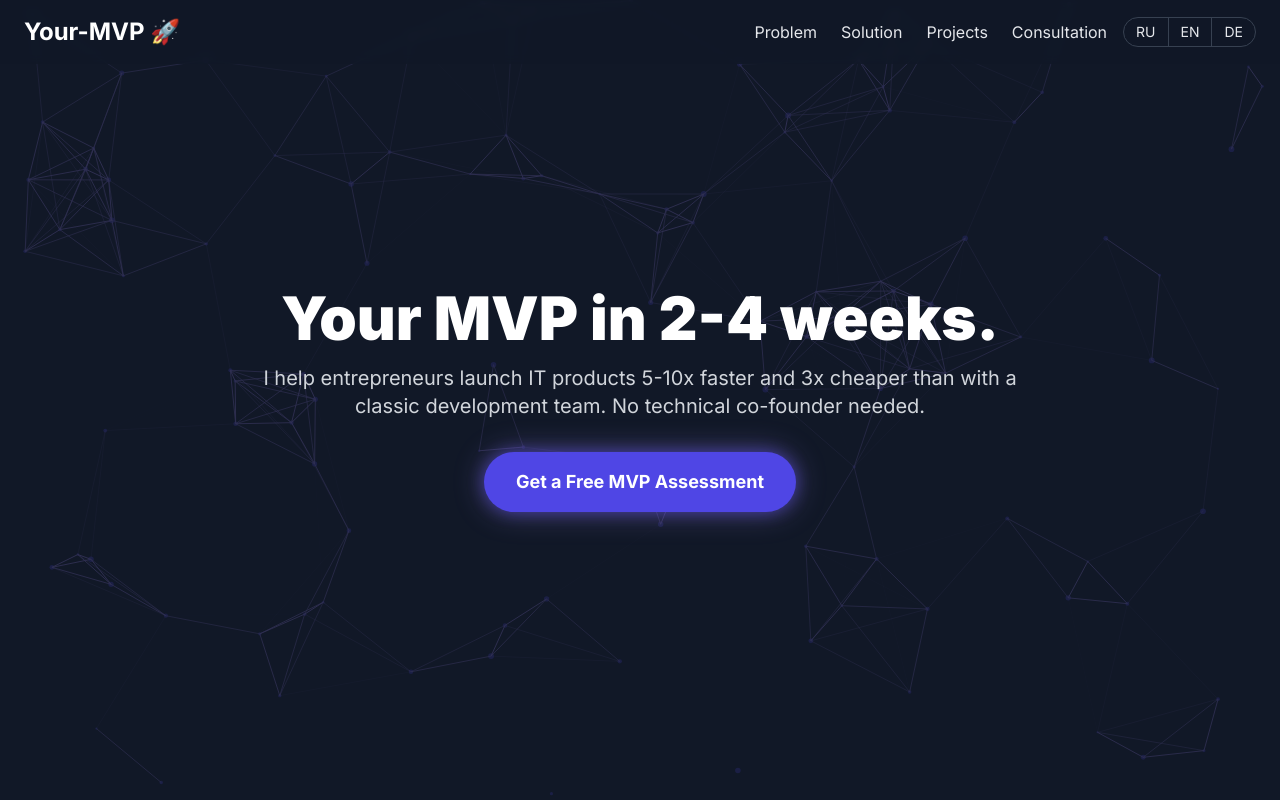
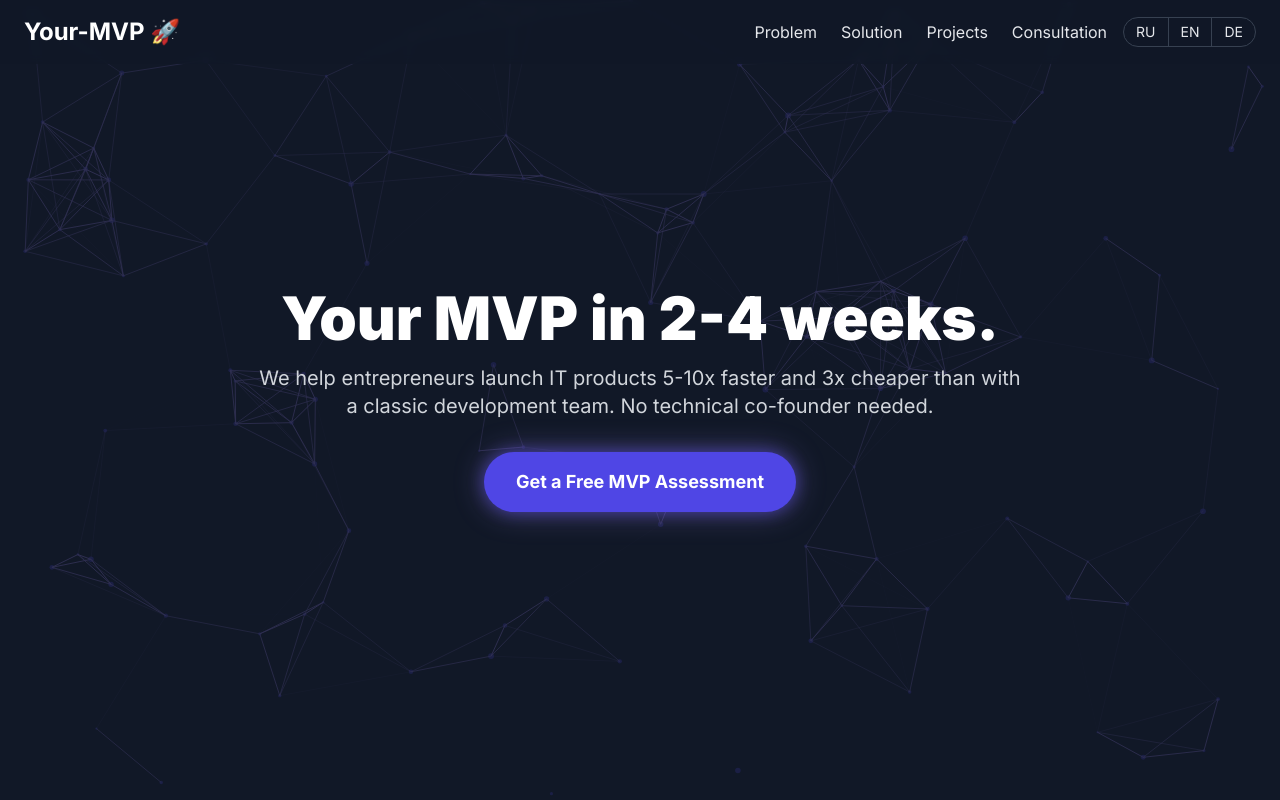
Before and after one commit to Your-MVP/YourMVP_Landing_with_bot, a website: page public/index.html in a window 1280 px wide. Shown: the top 800 px of the page. Drawn offline with nearby package versions, Linux system fonts and the light colour scheme.

Commit message:
fix: 1st person singular to plural

```diff
--- a/public/index.html
+++ b/public/index.html
@@ -120,7 +120,7 @@
             class="text-lg md:text-xl text-gray-300 max-w-3xl mx-auto mb-8"
             data-lang="hero_subtitle"
           >
-            Помогаю предпринимателям запускать IT-продукты в 5-10 раз быстрее и
+            Помогаем предпринимателям запускать IT-продукты в 5-10 раз быстрее и
             в 3 раза дешевле, чем с классической командой разработки. Без
             технического кофаундера.
           </p>
@@ -204,8 +204,8 @@
               class="text-gray-400 max-w-3xl mx-auto"
               data-lang="solution_subtitle"
             >
-              Я — технический специалист с 10-летним опытом. Под вашу задачу я
-              собираю команду AI-программистов и управляю всем процессом: от
+              Мы — технические специалисты с 10-летним опытом. Под вашу задачу
+              собираем команду AI-программистов и управляем всем процессом: от
               идеи до готового к запуску продукта.
             </p>
           </div>
@@ -243,7 +243,7 @@
                 0 времени на менеджмент
               </h4>
               <p class="text-sm text-gray-400" data-lang="solution_4_desc">
-                Всю координацию и технический контроль я беру на себя.
+                Всю координацию и технический контроль мы берем на себя.
               </p>
             </div>
           </div>
@@ -484,7 +484,7 @@
           nav_contact: "Консультация",
           hero_title: "Ваш MVP за 2-4 недели.",
           hero_subtitle:
-            "Помогаю предпринимателям запускать IT-продукты в 5-10 раз быстрее и в 3 раза дешевле, чем с классической командой разработки. Без технического кофаундера.",
+            "Помогаем предпринимателям запускать IT-продукты в 5-10 раз быстрее и в 3 раза дешевле, чем с классической командой разработки. Без технического кофаундера.",
           hero_cta: "Получить бесплатную оценку MVP",
           problem_title: "Знакомая ситуация? 🤔",
           problem_subtitle:
@@ -500,7 +500,7 @@
             "Нанимать, онбордить и контролировать разработчиков — это отдельная работа, отвлекающая от бизнеса.",
           solution_title: "✨ Есть решение: Виртуальные AI-команды",
           solution_subtitle:
-            "Я — технический специалист с 10-летним опытом. Под вашу задачу я собираю команду AI-программистов и управляю всем процессом: от идеи до готового к запуску продукта.",
+            "Мы — технические специалисты с многолетним опытом. Под вашу задачу собираем команду AI-программистов и управляем всем процессом: от идеи до готового к запуску продукта.",
           solution_1_title: "Работающий продукт",
           solution_1_desc: "Через 2-4 недели у вас будет готовый MVP.",
           solution_2_title: "В 5-10 раз быстрее",
@@ -509,7 +509,7 @@
           solution_3_desc: "Никаких затрат на зарплаты, офисы и бенефиты.",
           solution_4_title: "0 времени на менеджмент",
           solution_4_desc:
-            "Всю координацию и технический контроль я беру на себя.",
+            "Всю координацию и технический контроль мы берем на себя.",
           projects_title: "Уже реализованные проекты",
           project_time: "Время:",
           project_1_title: "Платформа для школы программирования",
@@ -525,7 +525,7 @@
             "Инструмент для создания тестов и проверки успеваемости студентов.",
           cta_title: "Есть идея для MVP?",
           cta_subtitle:
-            "Получите бесплатную оценку стоимости и сроков вашего проекта. Я также подскажу, как можно сократить затраты времени и денег без потери качества.",
+            "Получите бесплатную оценку стоимости и сроков вашего проекта. Мы также подскажем, как можно сократить затраты времени и денег без потери качества.",
           placeholder_name: "Ваше имя",
           placeholder_email: "Ваш Email",
           placeholder_phone: "Номер телефона",
@@ -540,14 +540,13 @@
           placeholder_idea: "Кратко опишите вашу идею...",
           cta_button: "Обсудить проект (бесплатно)",
           footer_text: "Команда за час. Продукт за недели.",
+          form_sending: "Отправка...",
           form_success:
-            "✅ Спасибо! Ваша заявка отправлена. Скоро я с вами свяжусь.",
+            "✅ Спасибо! Ваша заявка отправлена. Скоро мы с вами свяжемся.",
           form_error:
-            "❌ Ошибка! Что-то пошло не так. Попробуйте позже или свяжитесь со мной напрямую.",
+            "❌ Ошибка! Что-то пошло не так. Попробуйте ещё раз позже.",
           form_fill_fields: "Пожалуйста, заполните все обязательные поля.",
           form_fill_contact: "Пожалуйста, укажите хотя бы один способ связи.",
-          form_token_error:
-            "Ошибка конфигурации: неверный токен Telegram-бота или Chat ID.",
         },
         en: {
           nav_problem: "Problem",
@@ -556,7 +555,7 @@
           nav_contact: "Consultation",
           hero_title: "Your MVP in 2-4 weeks.",
           hero_subtitle:
-            "I help entrepreneurs launch IT products 5-10x faster and 3x cheaper than with a classic development team. No technical co-founder needed.",
+            "We help entrepreneurs launch IT products 5-10x faster and 3x cheaper than with a classic development team. No technical co-founder needed.",
           hero_cta: "Get a Free MVP Assessment",
           problem_title: "Does This Sound Familiar? 🤔",
           problem_subtitle:
@@ -572,7 +571,7 @@
             "Hiring, onboarding, and managing developers is a full-time job that distracts from the business.",
           solution_title: "✨ The Solution: Virtual AI Teams",
           solution_subtitle:
-            "I'm a technical specialist with 10 years of experience. I assemble a team of AI programmers for your task and manage the entire process: from idea to a launch-ready product.",
+            "We are technical specialists with 10+ years of experience. We assemble a team of AI programmers for your task and manage the entire process: from idea to a launch-ready product.",
           solution_1_title: "A Working Product",
           solution_1_desc: "In 2-4 weeks, you will have a ready-to-use MVP.",
           solution_2_title: "5-10x Faster",
@@ -581,7 +580,7 @@
           solution_3_desc: "No costs for salaries, offices, or benefits.",
           solution_4_title: "Zero Management Time",
           solution_4_desc:
-            "I handle all coordination and technical supervision.",
+            "We handle all coordination and technical supervision.",
           projects_title: "Completed Projects",
           project_time: "Time:",
           project_1_title: "Platform for a Coding School",
@@ -596,7 +595,7 @@
             "A tool for creating tests and checking student performance.",
           cta_title: "Have an MVP Idea?",
           cta_subtitle:
-            "Get a free estimate of the cost and timeline for your project. I will also provide tips on how to reduce time and money costs without sacrificing quality.",
+            "Get a free estimate of the cost and timeline for your project. We will also provide tips on how to reduce time and money costs without sacrificing quality.",
           placeholder_name: "Your Name",
           placeholder_email: "Your Email",
           placeholder_phone: "Phone Number",
@@ -611,14 +610,13 @@
           placeholder_idea: "Briefly describe your idea...",
           cta_button: "Discuss the Project (Free)",
           footer_text: "A team in an hour. A product in weeks.",
+          form_sending: "Sending...",
           form_success:
-            "✅ Thank you! Your request has been sent. I will contact you soon.",
+            "✅ Thank you! Your request has been sent. We will contact you soon.",
           form_error:
-            "❌ Error! Something went wrong. Please try again later or contact me directly.",
+            "❌ Error! Something went wrong. Please try again later.",
           form_fill_fields: "Please fill in all required fields.",
           form_fill_contact: "Please provide at least one contact method.",
-          form_token_error:
-            "Configuration error: Invalid Telegram Bot Token or Chat ID.",
         },
         de: {
           nav_problem: "Problem",
@@ -627,7 +625,7 @@
           nav_contact: "Beratung",
           hero_title: "Ihr MVP in 2-4 Wochen.",
           hero_subtitle:
-            "Ich helfe Unternehmern, IT-Produkte 5-10x schneller und 3x günstiger als mit einem klassischen Entwicklungsteam zu starten. Kein technischer Mitgründer erforderlich.",
+            "Wir helfen Unternehmern, IT-Produkte 5-10x schneller und 3x günstiger als mit einem klassischen Entwicklungsteam zu starten. Kein technischer Mitgründer erforderlich.",
           hero_cta: "Kostenlose MVP-Bewertung erhalten",
           problem_title: "Kommt Ihnen das bekannt vor? 🤔",
           problem_subtitle:
@@ -643,7 +641,7 @@
             "Entwickler einzustellen, einzuarbeiten und zu managen ist ein Vollzeitjob, der vom Geschäft ablenkt.",
           solution_title: "✨ Die Lösung: Virtuelle KI-Teams",
           solution_subtitle:
-            "Ich bin ein technischer Spezialist mit 10 Jahren Erfahrung. Ich stelle ein Team von KI-Programmierern für Ihre Aufgabe zusammen und manage den gesamten Prozess: von der Idee bis zum startbereiten Produkt.",
+            "Wir sind technischer Spezialisten mit 10+ Jahren Erfahrung. Wir stellen ein Team von KI-Programmierern für Ihre Aufgabe zusammen und managen den gesamten Prozess: von der Idee bis zum startbereiten Produkt.",
           solution_1_title: "Ein funktionierendes Produkt",
           solution_1_desc: "In 2-4 Wochen haben Sie ein einsatzbereites MVP.",
           solution_2_title: "5-10x schneller",
@@ -653,7 +651,7 @@
             "Keine Kosten für Gehälter, Büros oder Sozialleistungen.",
           solution_4_title: "Null Managementzeit",
           solution_4_desc:
-            "Ich übernehme die gesamte Koordination und technische Überwachung.",
+            "Wir übernehmen die gesamte Koordination und technische Überwachung.",
           projects_title: "Abgeschlossene Projekte",
           project_time: "Zeit:",
           project_1_title: "Plattform für eine Programmierschule",
@@ -670,7 +668,7 @@
             "Ein Werkzeug zur Erstellung von Tests und zur Überprüfung der Schülerleistung.",
           cta_title: "Haben Sie eine MVP-Idee?",
           cta_subtitle:
-            "Erhalten Sie eine kostenlose Schätzung der Kosten und des Zeitplans für Ihr Projekt. Ich gebe Ihnen auch Tipps, wie Sie Zeit- und Geldkosten ohne Qualitätseinbußen reduzieren können.",
+            "Erhalten Sie eine kostenlose Schätzung der Kosten und des Zeitplans für Ihr Projekt. Wir geben Ihnen auch Tipps, wie Sie Zeit- und Geldkosten ohne Qualitätseinbußen reduzieren können.",
           placeholder_name: "Ihr Name",
           placeholder_email: "Ihre E-Mail",
           placeholder_phone: "Telefonnummer",
@@ -685,15 +683,14 @@
           placeholder_idea: "Beschreiben Sie kurz Ihre Idee...",
           cta_button: "Projekt besprechen (kostenlos)",
           footer_text: "Ein Team in einer Stunde. Ein Produkt in Wochen.",
+          form_sending: "Wird gesendet...",
           form_success:
-            "✅ Danke! Ihre Anfrage wurde gesendet. Ich werde mich bald bei Ihnen melden.",
+            "✅ Danke! Ihre Anfrage wurde gesendet. Wir werden uns bald bei Ihnen melden.",
           form_error:
-            "❌ Fehler! Etwas ist schief gelaufen. Bitte versuchen Sie es später erneut oder kontaktieren Sie mich direkt.",
+            "❌ Fehler! Etwas ist schief gelaufen. Bitte versuchen Sie es später erneut.",
           form_fill_fields: "Bitte füllen Sie alle Pflichtfelder aus.",
           form_fill_contact:
             "Bitte geben Sie mindestens eine Kontaktmethode an.",
-          form_token_error:
-            "Konfigurationsfehler: Ungültiges Telegram-Bot-Token oder Chat-ID.",
         },
       };
 
@@ -784,7 +781,7 @@
             idea,
           };
 
-          messageDiv.textContent = "Отправка...";
+          messageDiv.textContent = translations[currentLang].form_sending;
           messageDiv.className = "mt-4 text-gray-400";
 
           fetch("/api/send", {
```
